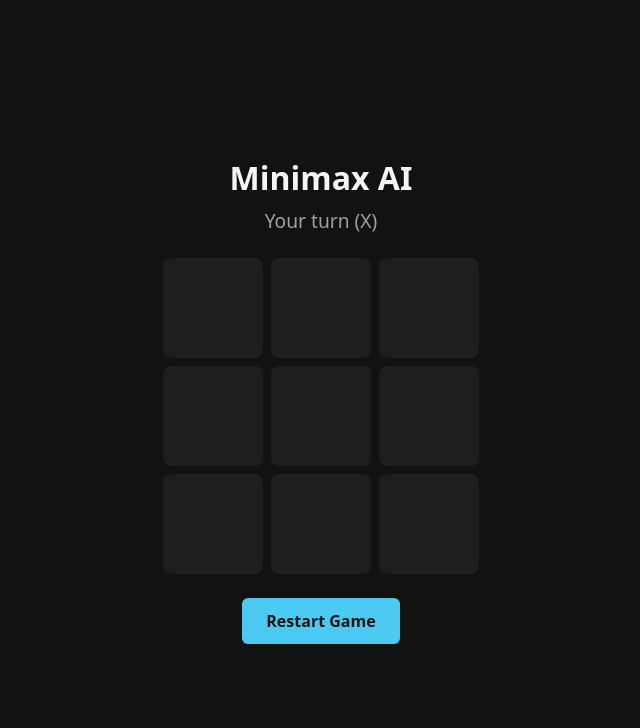
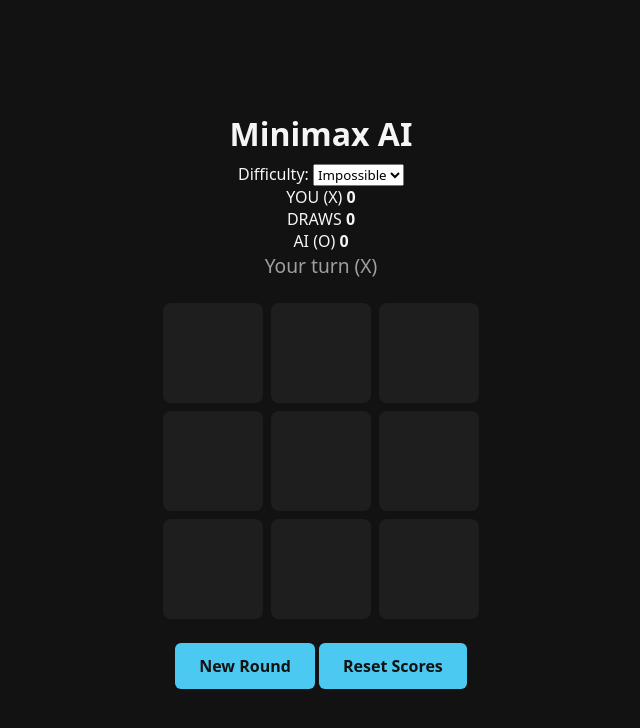
Before and after one commit to olaotseaonelolo-ctrl/lox, a plain HTML site: page index.html in a window 1280 px wide. Shown: the whole page, without its empty margins (319-959 px from the left). Drawn offline with Linux system fonts and the light colour scheme.

Commit message:
Update index.html

```diff
--- a/index.html
+++ b/index.html
@@ -3,12 +3,38 @@
 <head>
   <meta charset="UTF-8">
   <meta name="viewport" content="width=device-width, initial-scale=1.0">
-  <title>Minimax Tic-Tac-Toe</title>
+  <title>Minimax AI | Tic-Tac-Toe</title>
   <link rel="stylesheet" href="style.css">
 </head>
 <body>
   <main class="container">
-    <h1>Minimax AI</h1>
+    <header>
+      <h1>Minimax AI</h1>
+      <div class="controls">
+        <label for="difficulty">Difficulty:</label>
+        <select id="difficulty">
+          <option value="easy">Easy</option>
+          <option value="medium">Medium</option>
+          <option value="impossible" selected>Impossible</option>
+        </select>
+      </div>
+    </header>
+
+    <div class="scoreboard">
+      <div class="score-box x-score">
+        <span>YOU (X)</span>
+        <strong id="playerScore">0</strong>
+      </div>
+      <div class="score-box draw-score">
+        <span>DRAWS</span>
+        <strong id="drawScore">0</strong>
+      </div>
+      <div class="score-box o-score">
+        <span>AI (O)</span>
+        <strong id="aiScore">0</strong>
+      </div>
+    </div>
+
     <p id="status">Your turn (X)</p>
 
     <div class="board" id="board">
@@ -23,7 +49,10 @@
       <div class="cell" data-index="8"></div>
     </div>
 
-    <button id="restartBtn">Restart Game</button>
+    <div class="actions">
+      <button id="restartBtn">New Round</button>
+      <button id="resetScoreBtn" class="secondary">Reset Scores</button>
+    </div>
   </main>
 
   <script src="script.js"></script>
```
